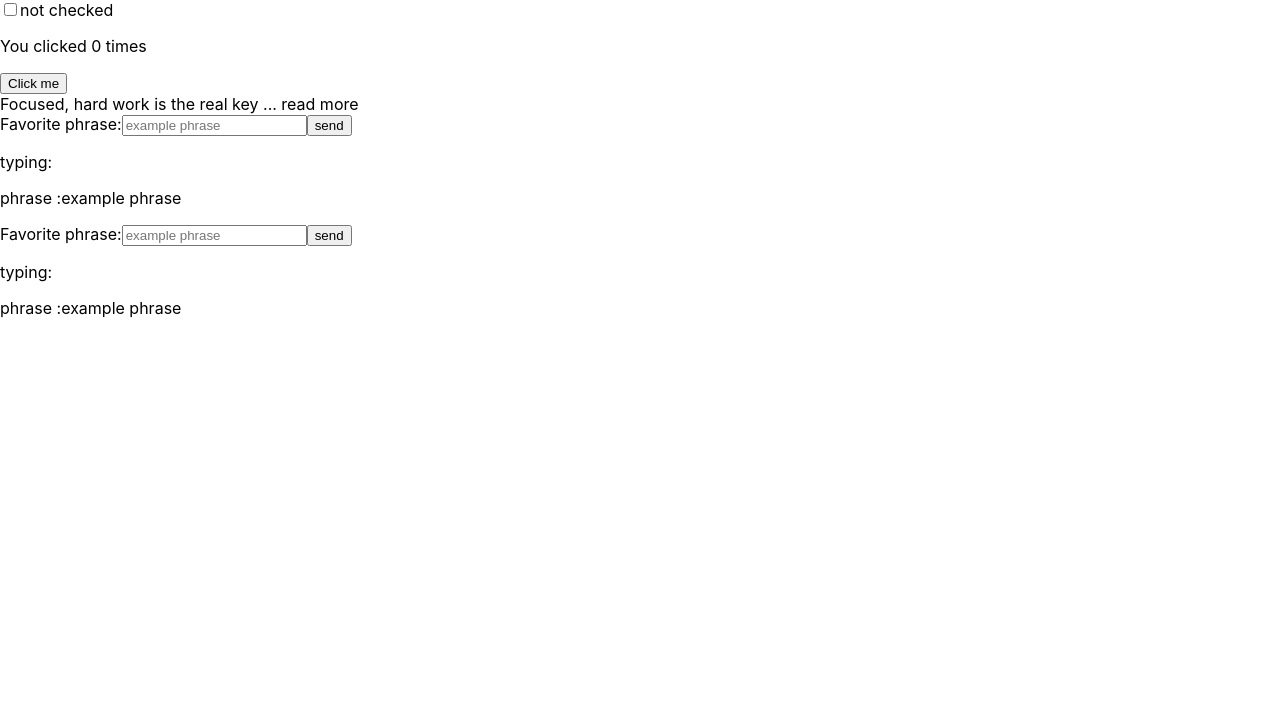
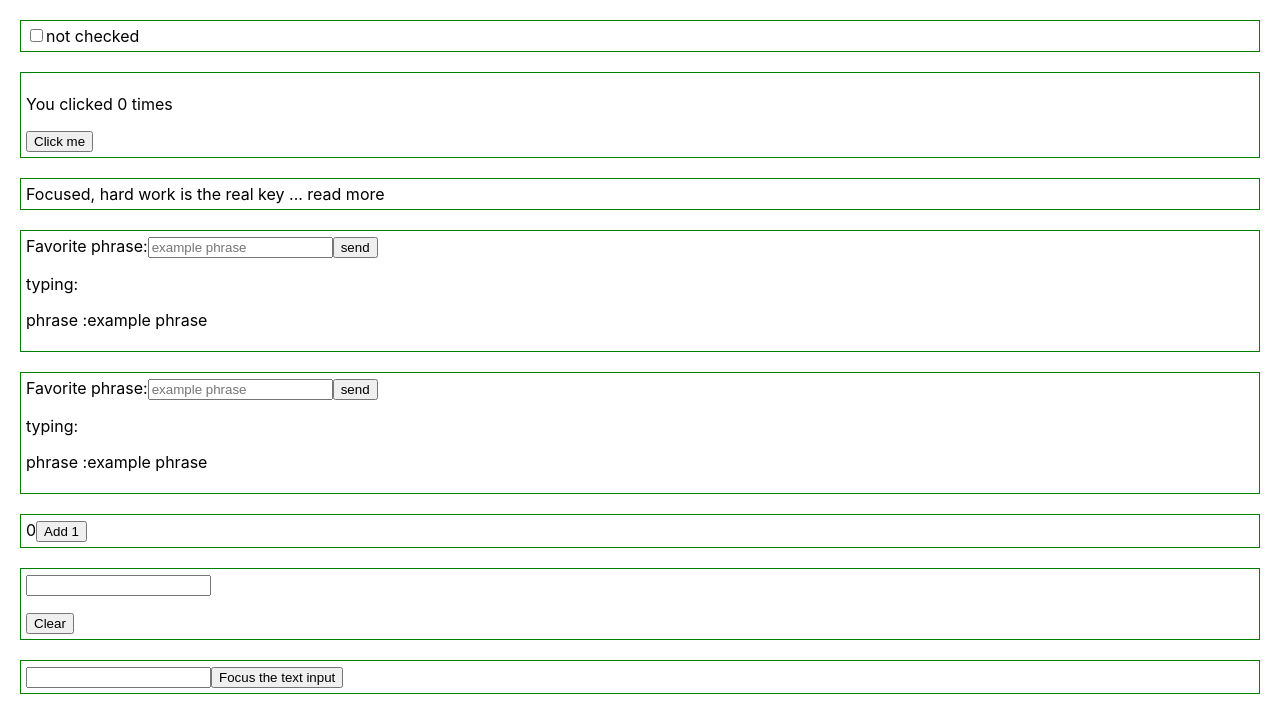
Before and after one commit to FionaMacRaeFairlie/week5examples1, a React (Create React App) app: page / in a window 1280 px wide. Shown: the top 726 px of the page. Built offline with nearby package versions, Linux system fonts and the light colour scheme.

Commit message:
examples for hooks lecture

```diff
--- a/src/App.css
+++ b/src/App.css
@@ -1,38 +1,5 @@
-.App {
-  text-align: center;
+.component {
+  margin:20px;
+  padding: 5px;
+  border: solid thin green;
 }
-
-.App-logo {
-  height: 40vmin;
-  pointer-events: none;
-}
-
-@media (prefers-reduced-motion: no-preference) {
-  .App-logo {
-    animation: App-logo-spin infinite 20s linear;
-  }
-}
-
-.App-header {
-  background-color: #282c34;
-  min-height: 100vh;
-  display: flex;
-  flex-direction: column;
-  align-items: center;
-  justify-content: center;
-  font-size: calc(10px + 2vmin);
-  color: white;
-}
-
-.App-link {
-  color: #61dafb;
-}
-
-@keyframes App-logo-spin {
-  from {
-    transform: rotate(0deg);
-  }
-  to {
-    transform: rotate(360deg);
-  }
-}
--- a/src/App.js
+++ b/src/App.js
@@ -1,24 +1,30 @@
+import './App.css';
 import Checkbox from './Checkbox'
 import LessText from './LessText'
 import InputPhrase from './InputPhrase'
 import InputPhraseND from './InputPhraseNoDependency'
 import Example from './count'
+import Counter from './reducerex'
+import ShoppingList from './shoppinglist'
+import CustomTextInput from './simpleRef';
 
 function App() {
   return (
     <div className="App">
-           <Checkbox /><br/>
-           <Example />
-           <LessText
+          <div className="component"><Checkbox /> </div>
+          <div className="component"><Example /> </div>
+          <div className="component"><LessText
               text={`Focused, hard work is the real key
                 to success. Keep your eyes on the goal,
                 and just keep taking the next step
                 towards completing it.`}
               maxLength={35}  />
-               <br/>
-          <InputPhrase />
-          <InputPhraseND />
-
+              </div>
+          <div className="component"><InputPhrase /></div>
+          <div className="component"><InputPhraseND /></div>
+          <div className="component"><Counter /></div>
+          <div className="component"><ShoppingList /></div>
+          <div className="component"><CustomTextInput /></div>
     </div>
   );
 }
--- /dev/null
+++ b/src/reducerex.js
@@ -0,0 +1,18 @@
+import React, { useReducer } from 'react';
+
+function Counter() {
+    const [sum, dispatch] = useReducer((state, action) => {
+    return state + action;
+  }, 0);
+
+  return (
+    <>
+      {sum}
+
+      <button onClick={() => dispatch(1)}>
+        Add 1
+      </button>
+    </>
+  );
+}
+export default Counter;
--- /dev/null
+++ b/src/shoppinglist.js
@@ -0,0 +1,54 @@
+import React, { useReducer, useRef } from "react";
+
+function ShoppingList() {
+  const inputRef = useRef();
+  const [items, dispatch] = useReducer((state, action) => {
+    switch (action.type) {
+      case "add":
+        return [
+          ...state,
+          {
+            id: state.length,
+            name: action.name
+          }
+        ];
+      case "remove":
+        // keep every item except the one we want to remove
+        return state.filter((_, index) => index != action.index);
+      case "clear":
+        return [];
+      default:
+        return state;
+    }
+  }, []);
+
+  function handleSubmit(e) {
+    e.preventDefault();
+    dispatch({
+      type: "add",
+      name: inputRef.current.value
+    });
+    inputRef.current.value = "";
+  }
+
+  return (
+    <>
+      <form onSubmit={handleSubmit}>
+        <input ref={inputRef} />
+      </form>
+
+      <ul>
+        {items.map((item, index) => (
+          <li key={item.id}>
+            {item.name}{" "}
+            <button onClick={() => dispatch({ type: "remove", index })}>
+              X
+            </button>
+          </li>
+        ))}
+      </ul>
+      <button onClick={() => dispatch({ type: "clear" })}>Clear</button>
+    </>
+  );
+}
+export default ShoppingList;
--- /dev/null
+++ b/src/simpleRef.js
@@ -0,0 +1,15 @@
+import React, { useRef } from "react";
+
+const CustomTextInput = () => {
+  const textInput = useRef();
+
+  const focusTextInput = () => textInput.current.focus();
+
+  return (
+    <>
+      <input type="text" ref={textInput} />
+      <button onClick={focusTextInput}>Focus the text input</button>
+    </>
+  );
+}
+export default CustomTextInput;
```
Also changed, not shown: src/index.css (line endings or trailing spaces).
